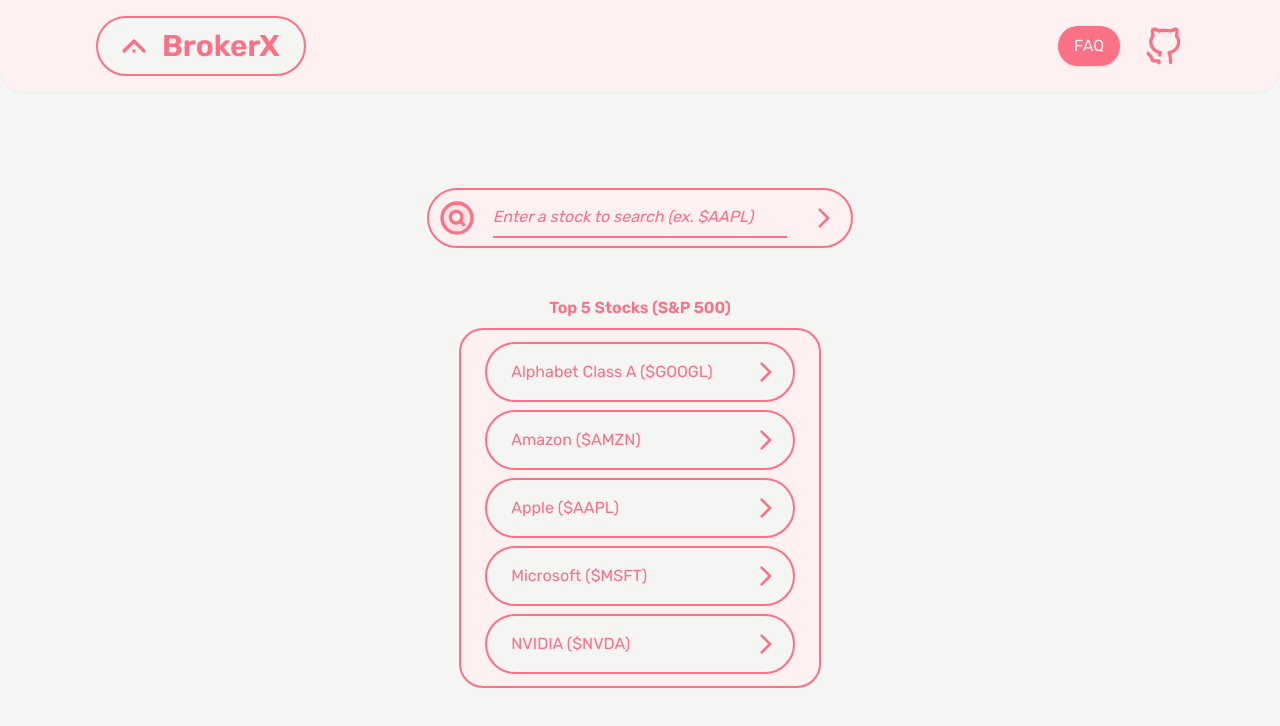
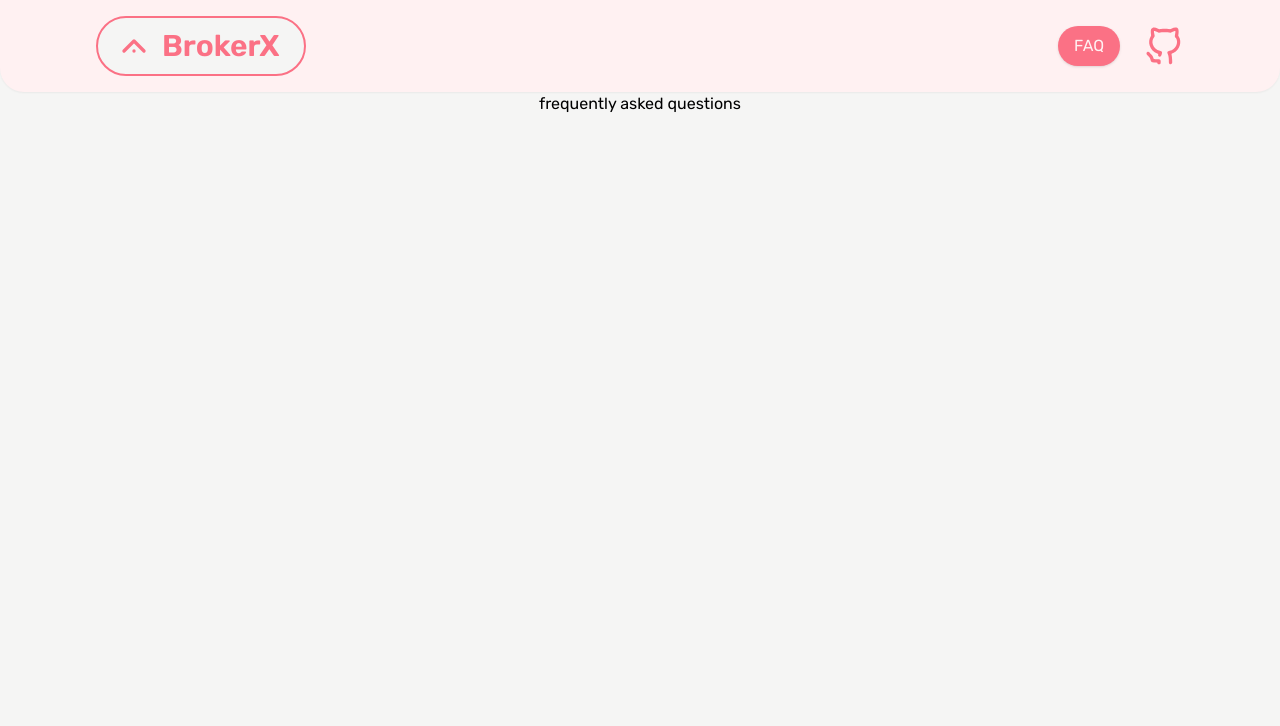
Before and after one commit to loganlucas13/broker-x, a React (Create React App) app: page /faq in a window 1280 px wide. Shown: the top 726 px of the page. Built offline with nearby package versions, Linux system fonts and the light colour scheme.

Commit message:
added routes for the home page and FAQ page

```diff
--- a/src/App.tsx
+++ b/src/App.tsx
@@ -1,19 +1,16 @@
 import React from 'react';
-import Header from './components/Header';
-import SearchBar from './components/SearchBar';
-import StockList from './components/StockList';
+import { BrowserRouter, Routes, Route } from 'react-router-dom';
+import Home from './components/Home';
+import FAQ from './components/FAQ';
 
 function App() {
     return (
-        <div className="text-center bg-stone-100 min-h-screen w-full">
-            <Header></Header>
-            <div className="pt-24 pb-12 flex justify-center">
-                <SearchBar></SearchBar>
-            </div>
-            <div className="flex justify-center">
-                <StockList></StockList>
-            </div>
-        </div>
+        <BrowserRouter>
+            <Routes>
+                <Route path='/' element={<Home></Home>}></Route>
+                <Route path='/faq' element={<FAQ></FAQ>}></Route>
+            </Routes>
+        </BrowserRouter>
     );
 }
 
--- /dev/null
+++ b/src/components/FAQ.tsx
@@ -0,0 +1,13 @@
+import React from 'react';
+import Header from './Header';
+
+function FAQ() {
+    return (
+        <div className="text-center bg-stone-100 min-h-screen w-full">
+            <Header></Header>
+            <span> frequently asked questions </span>
+        </div>
+    );
+}
+
+export default FAQ;
--- /dev/null
+++ b/src/components/Home.tsx
@@ -0,0 +1,20 @@
+import React from 'react';
+import Header from './Header';
+import SearchBar from './SearchBar';
+import StockList from './StockList';
+
+function Home() {
+    return (
+        <div className="text-center bg-stone-100 min-h-screen w-full">
+            <Header></Header>
+            <div className="pt-24 pb-12 flex justify-center">
+                <SearchBar></SearchBar>
+            </div>
+            <div className="flex justify-center">
+                <StockList></StockList>
+            </div>
+        </div>
+    )
+}
+
+export default Home;
--- a/src/index.tsx
+++ b/src/index.tsx
@@ -1,6 +1,5 @@
 import React from 'react';
 import ReactDOM from 'react-dom/client';
-import { BrowserRouter } from 'react-router-dom';
 import './styles/index.css';
 import App from './App';
 
@@ -9,8 +8,6 @@
 );
 root.render(
     <React.StrictMode>
-        <BrowserRouter>
-            <App/>
-        </BrowserRouter>
+        <App/>
     </React.StrictMode>
 );
```
